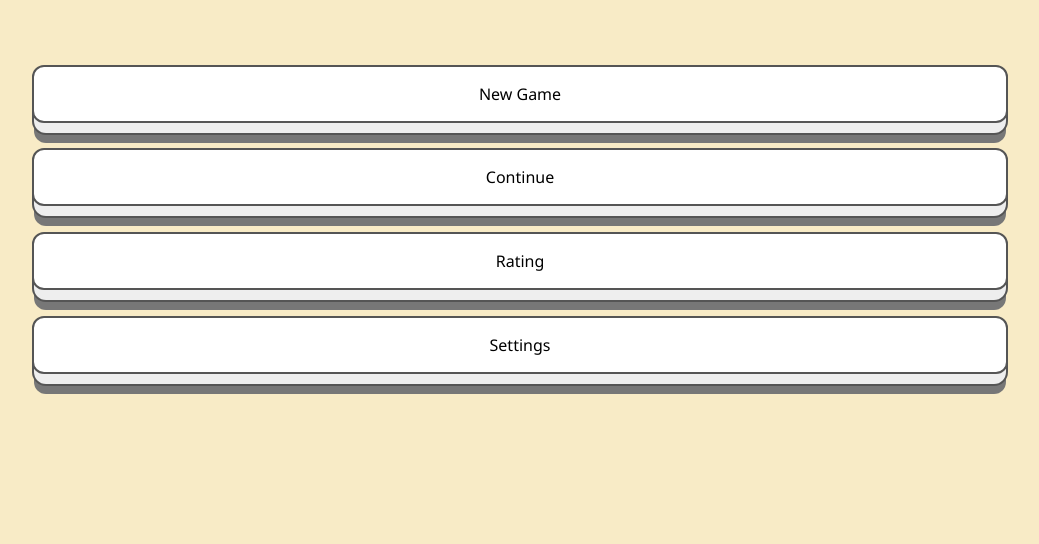
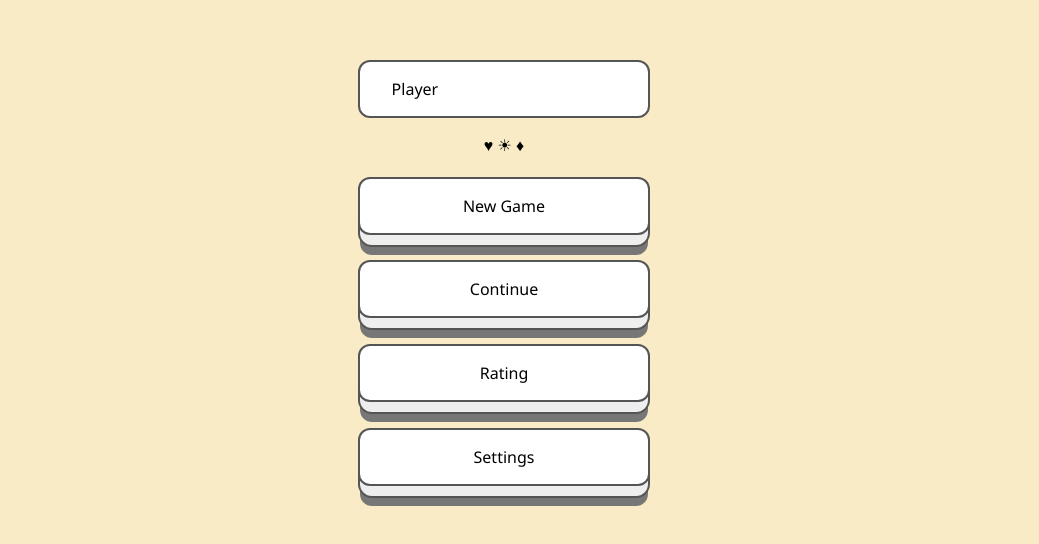
Before and after one commit to kristinand/memory-game, a React app: page / in a window 1280 px wide. Shown: the part 140-684 px from the top of the page, without its empty margins (136-1175 px from the left). Built offline with nearby package versions, Linux system fonts and the light colour scheme; a web font is replaced by a local one.

Commit message:
add start game functionality

```diff
--- a/src/App.js
+++ b/src/App.js
@@ -1,26 +1,17 @@
-import React, { Fragment, useEffect } from 'react';
+import React, { Fragment } from 'react';
 import { useDispatch, useSelector } from 'react-redux';
 import Game from './containers/Game/Game';
 import Header from './containers/Header/Header';
 import Menu from './containers/Menu/Menu';
-import * as actions from './store/actions';
-import { getRandomNumber } from './utils/functions';
 
 const app = () => {
   const dispatch = useDispatch();
   const state = useSelector((state) => state);
 
-  useEffect(() => {
-    const names = ['Bob', 'Patric', 'Lily', 'Lola', 'Jane', 'Jess', 'Tom', 'Robin'];
-    const player = names[getRandomNumber(0, names.length)];
-    dispatch(actions.startGame(player));
-    dispatch(actions.loadLevel());
-  }, []);
-
   let screen = <Menu />;
 
   if (state.isGameStarted) {
-    sreen = (
+    screen = (
       <div>
         <Header />
         <Game />
--- a/src/containers/Menu/Menu.css
+++ b/src/containers/Menu/Menu.css
@@ -1,8 +1,26 @@
 .Menu {
-	margin: 25vh 1rem;
-	width: 100%;
-	display: flex;
-	gap: 1rem;
-	flex-direction: column;
-	align-items: center;
+  margin: 25vh auto;
+  width: 30%;
+  min-width: 200px;
+  display: flex;
+  gap: 1rem;
+  flex-direction: column;
+  align-items: center;
+	font-weight: normal;
 }
+
+.Input {
+  display: block;
+	padding: 1em 2em;
+  width: 100%;
+	font-family: inherit;
+	font-size: inherit;
+	font-weight: inherit;
+	background-color: #fff;
+  border: 2px solid #555;
+  border-radius: 0.75em;
+}
+
+.Input:focus {
+  outline: none;
+}
--- a/src/containers/Menu/Menu.js
+++ b/src/containers/Menu/Menu.js
@@ -1,11 +1,27 @@
-import React from 'react';
+import React, { useState } from 'react';
+import { useSelector, useDispatch } from 'react-redux';
+import * as actions from '../../store/actions';
 import classes from './Menu.css';
 import MenuButton from '../../components/MenuButton/MenuButton';
 
 const menu = (props) => {
+  const dispatch = useDispatch();
+  const store = useSelector((store) => store);
+  const [player, setPlayer] = useState(store.player);
+
   return (
     <div className={classes.Menu}>
-			<MenuButton onClick={() => {}} title="New Game" />
+      <input
+        className={classes.Input}
+        type="text"
+        id="name"
+        value={player}
+        onChange={(event) => setPlayer(event.target.value)}
+        placeholder="Your name"
+				autocomplete="off"
+      />
+      <span className="separator">♥ ☀ ♦</span>
+      <MenuButton onClick={() => dispatch(actions.startGame(player))} title="New Game" />
       <MenuButton onClick={() => {}} disabled={true} title="Continue" />
       <MenuButton onClick={() => {}} title="Rating" />
       <MenuButton onClick={() => {}} title="Settings" />
--- a/src/index.html
+++ b/src/index.html
@@ -30,7 +30,7 @@
         min-width: 500px;
         max-width: 1024px;
       }
-      .pattern {
+      .pattern, .separator {
         font-family: 'NotoSans', 'Segoe UI', cursive;
       }
     </style>
--- a/src/store/game.js
+++ b/src/store/game.js
@@ -6,7 +6,7 @@ const initState = {
   levels: 5,
   cards: [],
   coverColor: generateRandomColor(40, 40, 60, 60),
-  cardsToWin: 1,
+  cardsToWin: null,
   isLevelStarted: false,
   isGameStarted: false,
   player: 'Player',
@@ -53,7 +53,10 @@ const createCards = (level, coverColor) => {
 
 const gameReducer = (state = initState, action) => {
   switch (action.type) {
-    case actionTypes.START_GAME: return { ...state, player: action.player };
+    case actionTypes.START_GAME: {
+      let cards = createCards(state.level, state.coverColor);
+      return { ...state, player: action.player, isGameStarted: true, cards, cardsToWin: cards.length }
+    };
     case actionTypes.END_GAME: {
       console.log('Your scores: ' + state.score.join(", "));
       return { ...initState, player: action.player };
@@ -75,7 +78,7 @@ const gameReducer = (state = initState, action) => {
       };
     }
     case actionTypes.RESET_LEVEL: {
-      return {...state, isLevelStarted: false, cards: createCards(state.level, state.coverColor) };
+      return {...state, isLevelStarted: false, cards: createCards(state.level, state.coverColor), cardsToWin: cards.length };
     }
     case actionTypes.END_LEVEL: {
       return {...state, score: [...state.score, action.timer]};
```
Lines whose indentation alone changed are shown as unchanged.
